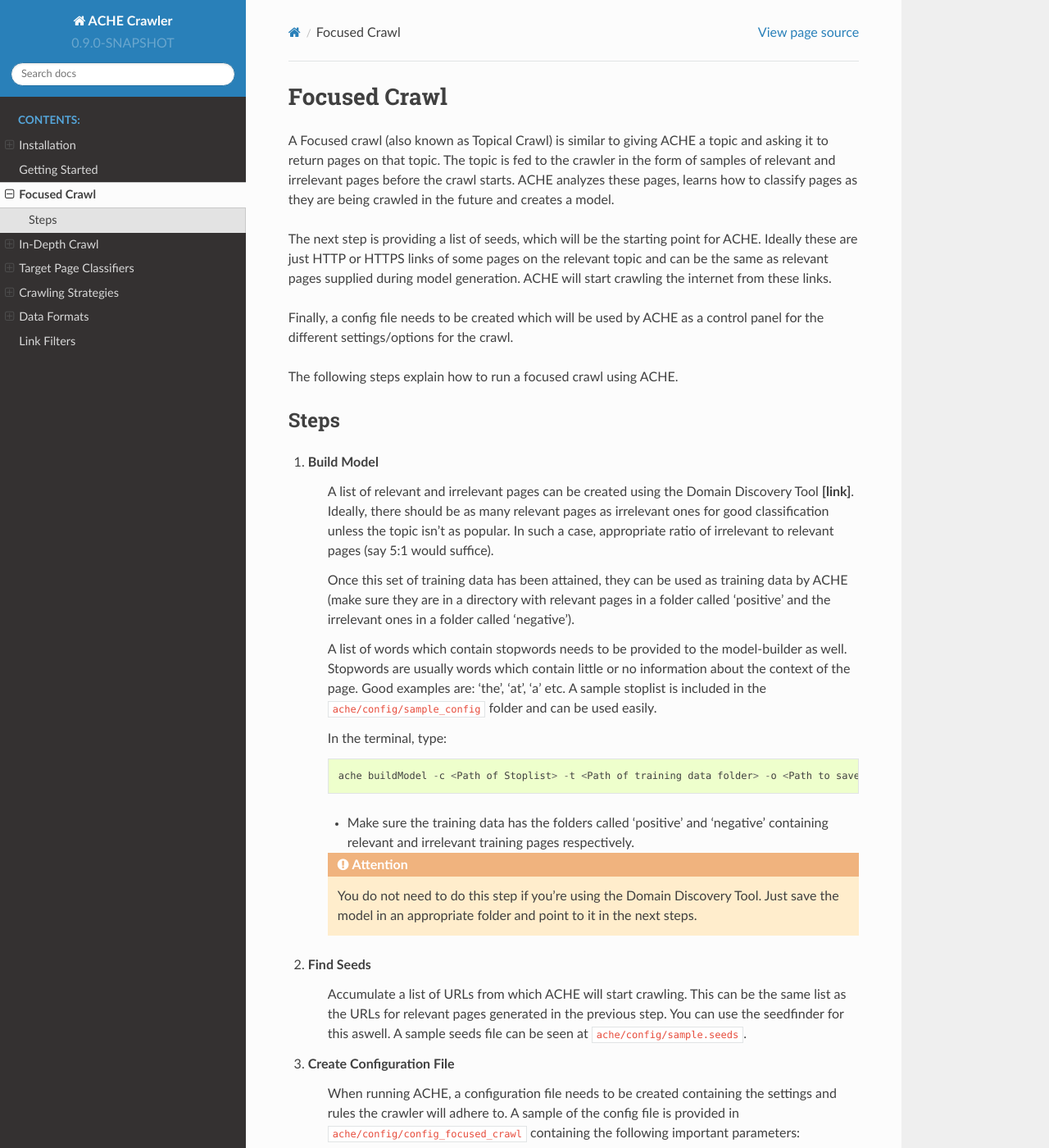
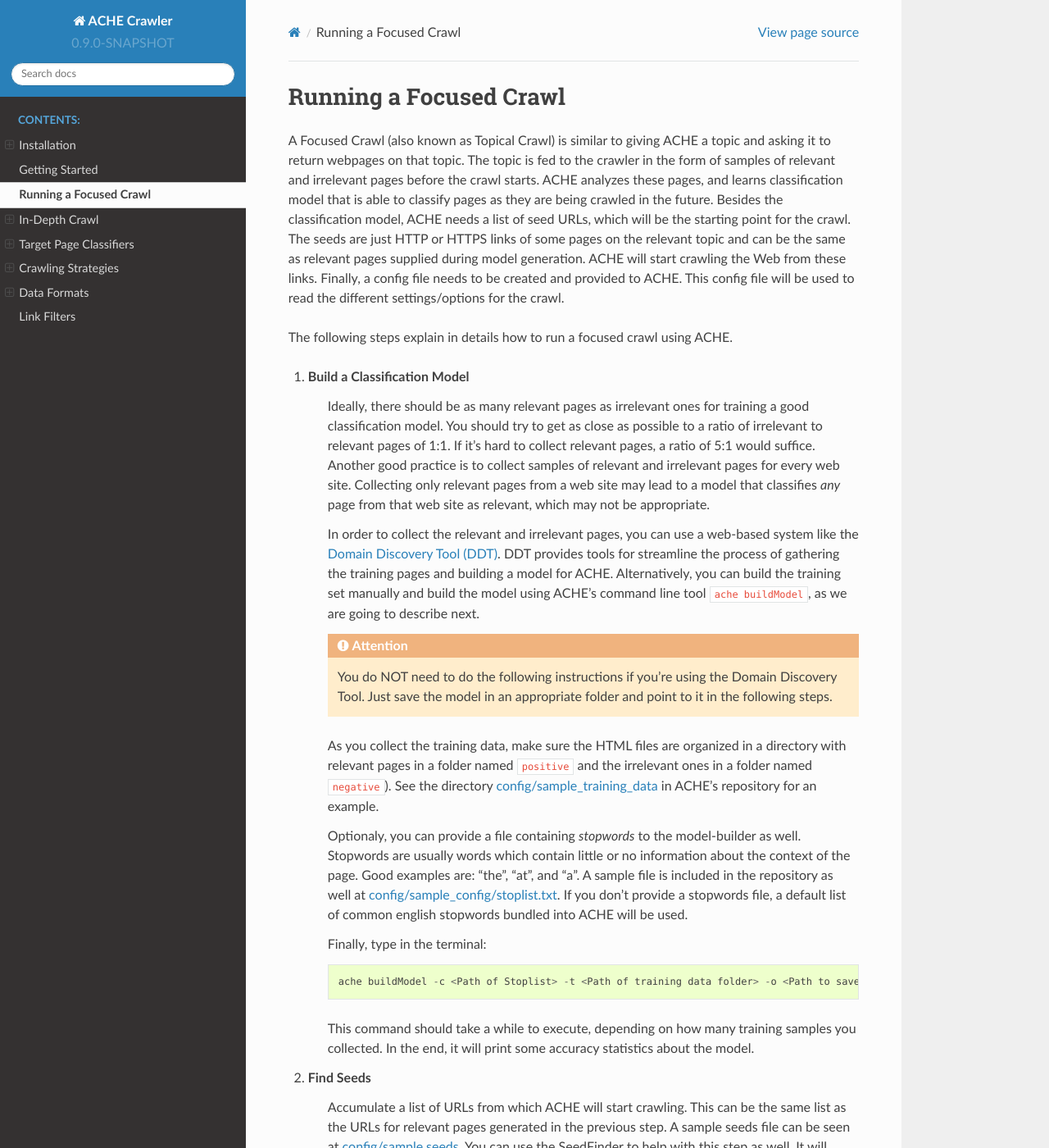
Before and after one commit to VIDA-NYU/ache, a Sphinx documentation site: the page built from docs/focused-crawl.rst, in a window 1280 px wide and 1400 px high. Shown: the whole window at 82% size. Built offline with Sphinx 7.4.7 and the Read the Docs theme 2.0.0, drawn with Linux system fonts in a browser that asks for light colours; pages that are not in the unit, such as notebooks, are missing from menus; some of the changed text lies outside the part shown.

Commit message:
Another pass on focused crawling tutorial

```diff
--- a/docs/focused-crawl.rst
+++ b/docs/focused-crawl.rst
@@ -1,60 +1,51 @@
-Focused Crawl
-#############
+Running a Focused Crawl
+#######################
 
-A Focused crawl (also known as Topical Crawl) is similar to giving ACHE a topic and asking it to return pages on that topic. The topic is fed to the crawler in the form of samples of relevant and irrelevant pages before the crawl starts. ACHE analyzes these pages, learns how to classify pages as they are being crawled in the future and creates a model.
+A Focused Crawl (also known as Topical Crawl) is similar to giving ACHE a topic and asking it to return webpages on that topic. The topic is fed to the crawler in the form of samples of relevant and irrelevant pages before the crawl starts. ACHE analyzes these pages, and learns classification model that is able to classify pages as they are being crawled in the future.
+Besides the classification model, ACHE needs a list of seed URLs, which will be the starting point for the crawl. The seeds are just HTTP or HTTPS links of some pages on the relevant topic and can be the same as relevant pages supplied during model generation. ACHE will start crawling the Web from these links.
+Finally, a config file needs to be created and provided to ACHE. This config file will be used to read the different settings/options for the crawl.
 
-The next step is providing a list of seeds, which will be the starting point for ACHE. Ideally these are just HTTP or HTTPS links of some pages on the relevant topic and can be the same as relevant pages supplied during model generation. ACHE will start crawling the internet from these links.
+The following steps explain in details how to run a focused crawl using ACHE.
 
-Finally, a config file needs to be created which will be used by ACHE as a control panel for the different settings/options for the crawl.
+#. Build a Classification Model
+    Ideally, there should be as many relevant pages as irrelevant ones for training a good classification model. You should try to get as close as possible to a ratio of irrelevant to relevant pages of 1:1. If it's hard to collect relevant pages, a ratio of 5:1 would suffice. Another good practice is to collect samples of relevant and irrelevant pages for every web site. Collecting only relevant pages from a web site may lead to a model that classifies *any* page from that web site as relevant, which may not be appropriate.
 
-The following steps explain how to run a focused crawl using ACHE.
+    In order to collect the relevant and irrelevant pages, you can use a web-based system like the `Domain Discovery Tool (DDT) <https://github.com/ViDA-NYU/domain_discovery_tool_react>`_. DDT provides tools for streamline the process of gathering the training pages and building a model for ACHE. Alternatively, you can build the training set manually and build the model using ACHE's command line tool ``ache buildModel``, as we are going to describe next.
+
+    .. attention::
+        You do NOT need to do the following instructions if you're using the Domain Discovery Tool. Just save the model in an appropriate folder and point to it in the following steps.
+
+    As you collect the training data, make sure the HTML files are organized in a directory with relevant pages in a folder named ``positive`` and the irrelevant ones in a folder named ``negative``). See the directory `config/sample_training_data <https://github.com/ViDA-NYU/ache/tree/master/config/sample_training_data>`_  in ACHE's repository for an example.
+
+    Optionaly, you can provide a file containing *stopwords* to the model-builder as well. Stopwords are usually words which contain little or no information about the context of the page. Good examples are: "the", "at", and "a". A sample file is included in the repository as well at `config/sample_config/stoplist.txt <https://github.com/ViDA-NYU/ache/blob/master/config/sample_config/stoplist.txt>`_. If you don't provide a stopwords file, a default list of common english stopwords bundled into ACHE will be used.
+
+    Finally, type in the terminal::
+
+        ache buildModel -c <Path of Stoplist> -t <Path of training data folder> -o <Path to save model at>
 
 
-Steps
------
-
-#. Build Model
-        A list of relevant and irrelevant pages can be created using the Domain Discovery Tool **[link]**. Ideally, there should be as many relevant pages as irrelevant ones for good classification unless the topic isn't as popular. In such a case, appropriate ratio of irrelevant to relevant pages (say 5:1 would suffice).
-
-        Once this set of training data has been attained, they can be used as training data by ACHE (make sure they are in a directory with relevant pages in a folder called 'positive' and the irrelevant ones in a folder called 'negative').
-
-        A list of words which contain stopwords needs to be provided to the model-builder as well. Stopwords are usually words which contain little or no information about the context of the page. Good examples are: 'the', 'at', 'a' etc. A sample stoplist is included in the ``ache/config/sample_config`` folder and can be used easily.
-
-        In the terminal, type::
-
-            ache buildModel -c <Path of Stoplist> -t <Path of training data folder> -o <Path to save model at>
-
-
-        * Make sure the training data has the folders called 'positive' and 'negative' containing relevant and irrelevant training pages respectively.
-
-        .. attention::
-            You do not need to do this step if you're using the Domain Discovery Tool. Just save the model in an appropriate folder and point to it in the next steps.
-
+    This command should take a while to execute, depending on how many training samples you collected. In the end, it will print some accuracy statistics about the model.
 
 #. Find Seeds
-    	Accumulate a list of URLs from which ACHE will start crawling. This can be the same list as the URLs for relevant pages generated in the previous step. You can use the :ref:`seedfinder<seedfinder>` for this aswell. A sample seeds file can be seen at ``ache/config/sample.seeds``.
+  	Accumulate a list of URLs from which ACHE will start crawling. This can be the same list as the URLs for relevant pages generated in the previous step. A sample seeds file can be seen at `config/sample.seeds <https://github.com/ViDA-NYU/ache/blob/master/config/sample.seeds>`_. You can use the :ref:`SeedFinder<seedfinder>` to help with this step as well. It will automatically try to discover a large set of seed URLs using commercial search engines.
 
 #. Create Configuration File
-    When running ACHE, a configuration file needs to be created containing the settings and rules the crawler will adhere to. A sample of the config file is provided in ``ache/config/config_focused_crawl`` containing the following important parameters:
-
-        * ``target_storage.use_classifier`` - Whether to use the page classifier. More detail :ref:`here <pageclassifiers>`.
-
-        * ``target_storage.data_format.type`` - Which format to save the retrieved pages in. More detail :ref:`here <dataformat-filesystem>`.
+    When running ACHE, a configuration file needs to be created containing the settings and rules the crawler will adhere to. A config file sample is provided in `config/config_focused_crawl/ache.yml <https://github.com/ViDA-NYU/ache/blob/master/config/config_focused_crawl/ache.yml>`_ containing the following important parameters:
 
         * ``link_storage.max_pages_per_domain`` - The number of maximum pages to download per domain. Useful in case of traps/redirects.
 
-        * ``link_storage.link_strategy.use_scope`` - Restricts the crawler to crawl the websites provided as seeds only.
+        * ``link_storage.link_strategy.use_scope`` - Whether the crawler should crawl the websites provided as seeds only. This needs to be set to ``false`` in a focused crawl.
 
-        * ``link_storage.online_learning.enabled`` - Whether to enable relearning of the link classifier.
+        * ``link_storage.online_learning.enabled`` - Whether to enable relearning of the link classifier while the crawler is running.
 
-        * ``link_storage.online_learning.type`` - Type of online learning to use. More detail :ref:`here <crawlingstrategies-onlinelearning>`.
+        * ``link_storage.online_learning.type`` - Type of online learning to use. More details :ref:`here <crawlingstrategies-onlinelearning>`.
 
-        * ``link_storage.scheduler.host_min_access_interval`` - Time delay between sending subsequent requests to the same host.
+        * ``link_storage.scheduler.host_min_access_interval`` - Time delay between sending subsequent requests to the same host. Should not be too small to avoid overloading web servers.
 
 
 #. Run ACHE
-        To run ACHE, in the terminal::
+    Finally, when you have created the *model*, the config file *ache.yml*, and *seeds file*, you can run ACHE, in the terminal::
 
-            ache startCrawl -c <Path of Config Folder> -o <Path of Output Folder> -s <Path of Seeds File> -m <Path of Model Folder>
+      ache startCrawl -c <Path of Config Folder> -o <Path of Output Folder> -s <Path of Seeds File> -m <Path of Model Folder>
 
-        ACHE will continue crawling until interrupted using ``CTRL+C``.
+    ACHE will continue crawling until interrupted using ``CTRL+C``.
```
